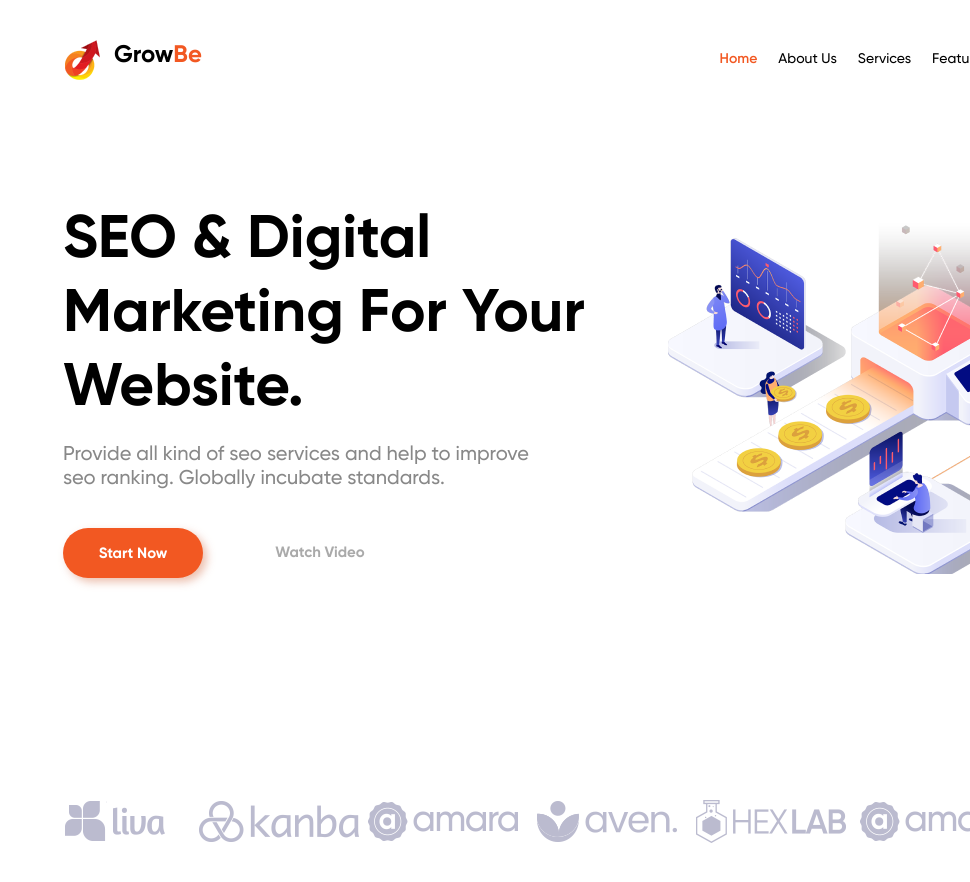
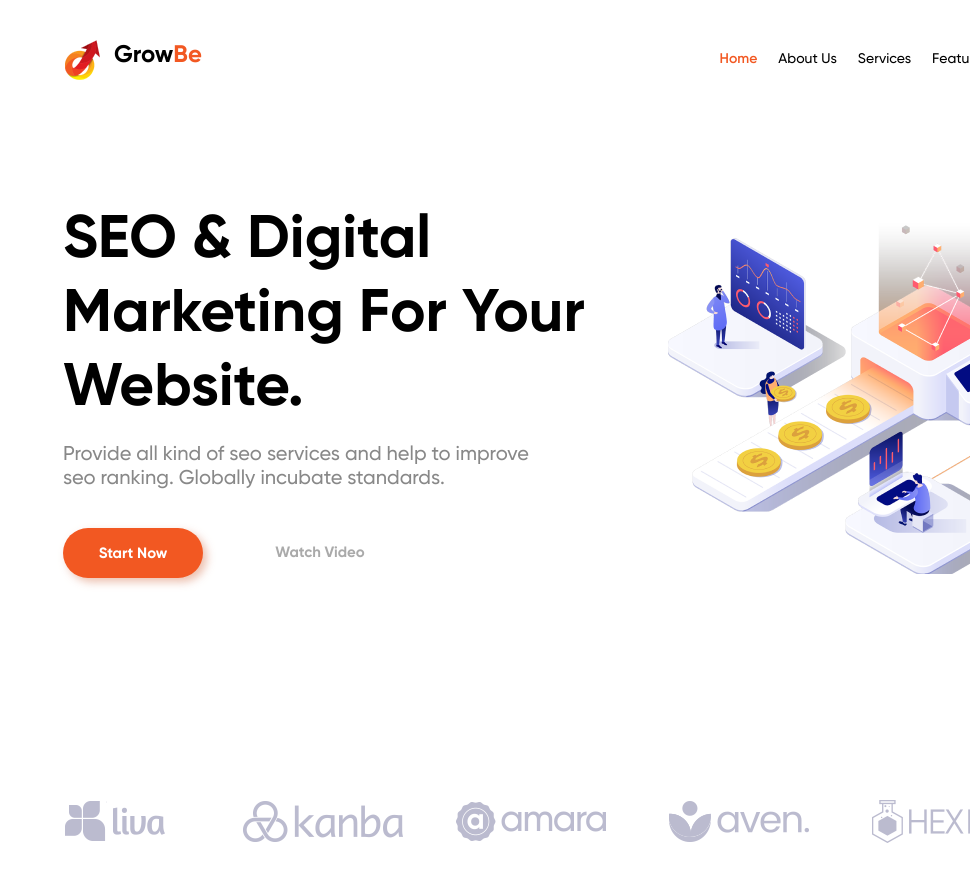
Before and after one commit to ArtemS92/HTML_Homework, a plain HTML site: page HW_2/index.html in a window 1280 px wide. Shown: the top 882 px of the page, without its empty margins (310-1280 px from the left). Drawn offline with Linux system fonts and the light colour scheme.

Commit message:
Modified

```diff
--- a/HW_2/assets/styles/style.css
+++ b/HW_2/assets/styles/style.css
@@ -191,6 +191,7 @@
 }
 
 .brand-logo {
+    display: flex;
     width: 1200px;
     height: 50px;
     flex-shrink: 0;
@@ -198,5 +199,4 @@
     margin-bottom: 96px;
     margin-left: 345px;
     margin-right: 375px;
-    gap: 48px;
 }
--- a/HW_2/index.html
+++ b/HW_2/index.html
@@ -46,11 +46,11 @@
         </div>
         <div class="brand">
             <div class="brand-logo">
-                <img src="./assets/img/1brand.png" alt="1brand">
-                <img src="./assets/img/2brand.png" alt="2brand">
-                <img src="./assets/img/3brand.png" alt="3brand">
-                <img src="./assets/img/4brand.png" alt="4brand">
-                <img src="./assets/img/5brand.png" alt="4brand">
+                <img src="./assets/img/1brand.png" img style="margin-right: 48px;" alt="1brand">
+                <img src="./assets/img/2brand.png" img style="margin-right: 48px;" alt="2brand">
+                <img src="./assets/img/3brand.png" img style="margin-right: 48px;" alt="3brand">
+                <img src="./assets/img/4brand.png" img style="margin-right: 48px;" alt="4brand">
+                <img src="./assets/img/5brand.png" img style="margin-right: 48px;" alt="4brand">
                 <img src="./assets/img/3brand.png" alt="3brand">
 
 
```
